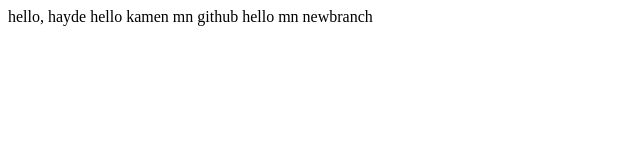
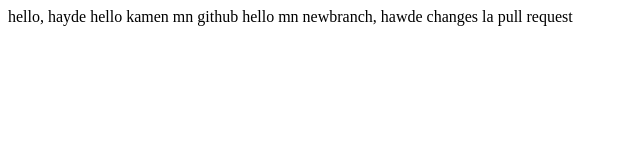
Before and after one commit to mariomassoud/Testrepo, a plain HTML site: page index.html in a window 1280 px wide. Shown: the whole page, without its empty margins (0-640 px from the left). Drawn offline with Linux system fonts and the light colour scheme.

Commit message:
hayde test lal pull request

```diff
--- a/index.html
+++ b/index.html
@@ -7,6 +7,6 @@
 </head>
 <body>
   hello, hayde hello kamen mn github
-  hello mn newbranch
+  hello mn newbranch, hawde changes la pull request
 </body>
 </html>
```
